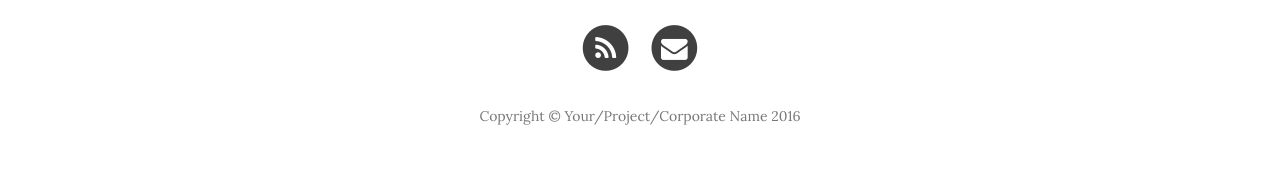
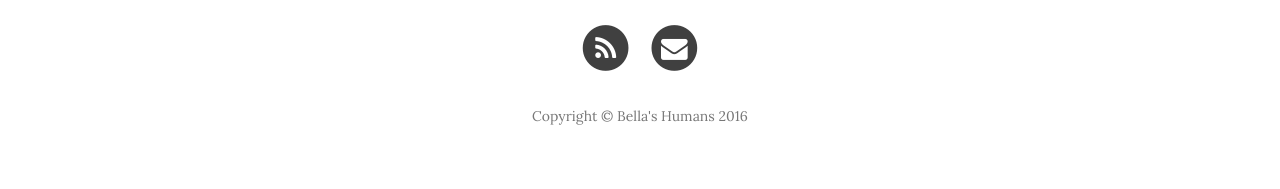
Before and after one commit to bellabearlove/bellabearlove.github.io, a Jekyll site: the page built from index.html, in a window 1280 px wide. Shown: the part 761-950 px from the top of the page. Built offline with Jekyll 4.4.1, drawn with Linux system fonts in a browser that asks for light colours; nearby versions of some CDN libraries; the list of posts is cut into pages by our own code.

Commit message:
add copyright

```diff
--- a/_config.yml
+++ b/_config.yml
@@ -2,7 +2,7 @@
 title: Bella Love's Blog
 header-img: img/home-bg.jpg
 email:
-copyright_name: Your/Project/Corporate Name
+copyright_name: Bella's Humans
 description: "Write your site description here. It will be used as your sites meta description as well!"
 baseurl: ""
 url: "http://yourdomain.com"
```
